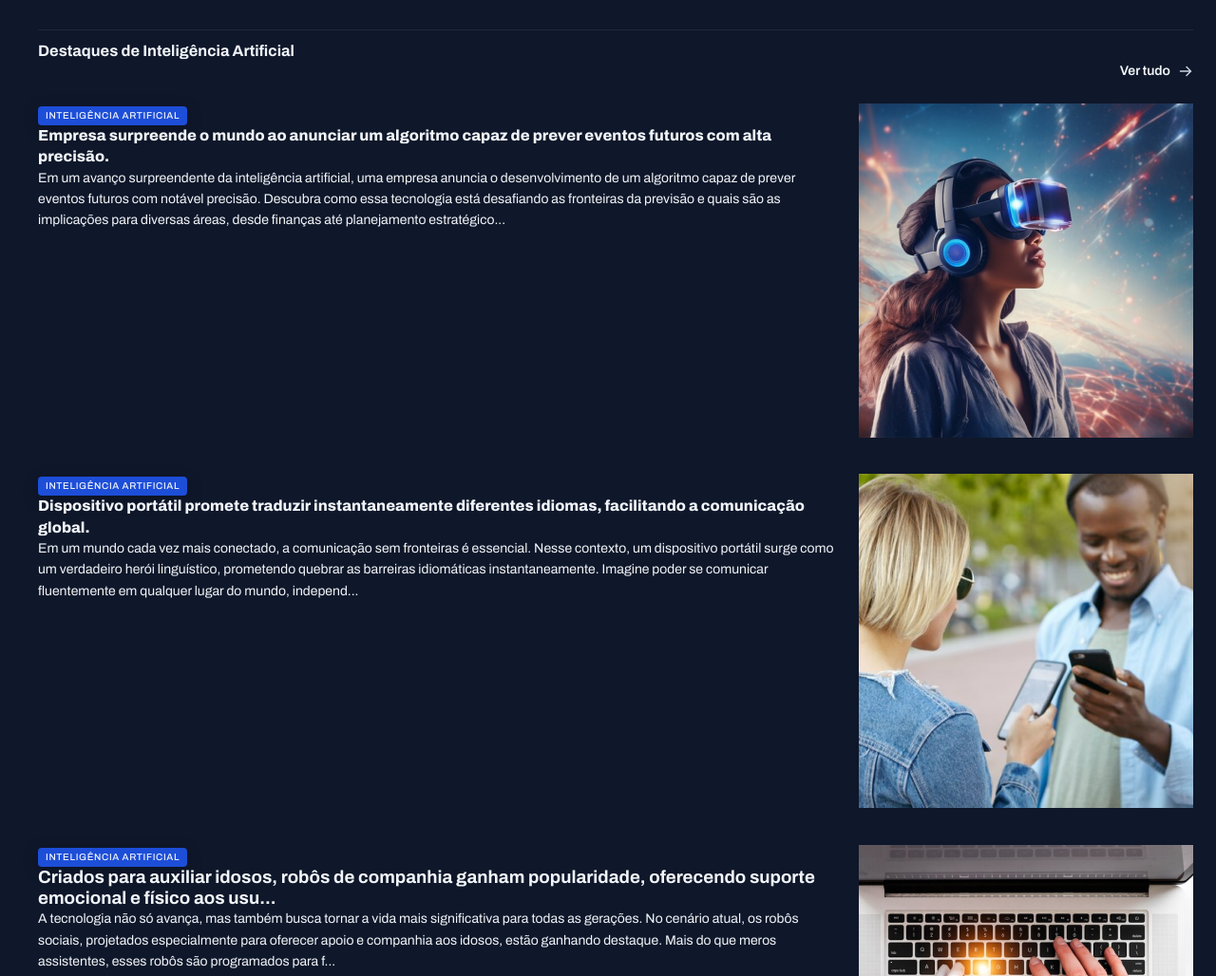
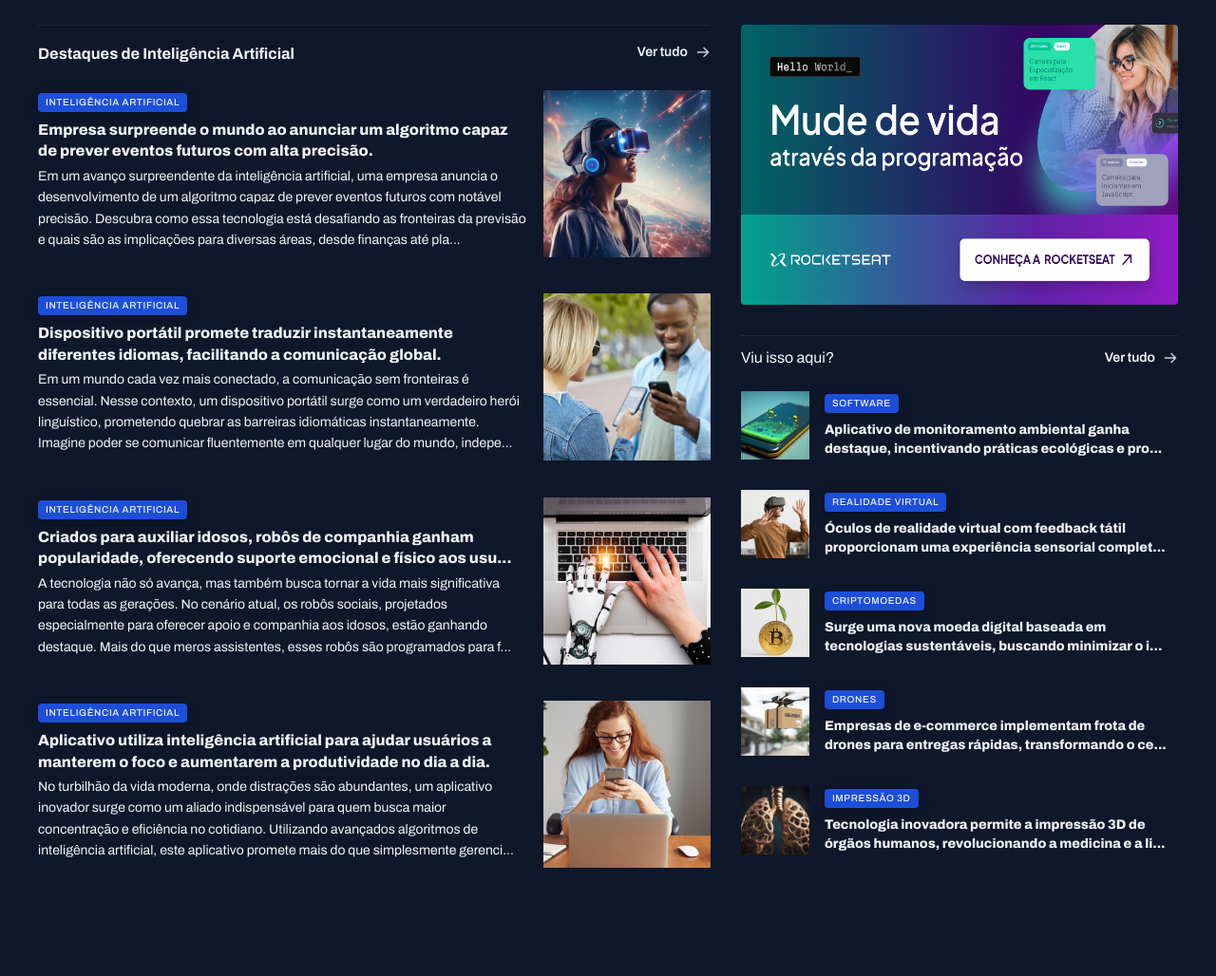
Before and after one commit to lucasaraujope/portal_de_noticias, a plain HTML site: page index.html in a window 1280 px wide. Shown: the part 1040-2068 px from the top of the page at 95% size. After the commit the page ends 1961 px from the top, so only its background shows below. Drawn offline with Linux system fonts and the light colour scheme.

Commit message:
finalizando a sessão de noticias

```diff
--- a/Style/global.css
+++ b/Style/global.css
@@ -52,7 +52,16 @@ img {
 
 main {
     margin-top: 40px;
-    gap: 80px;
+    row-gap: 80px;
+
+    column-gap: 32px;
+
+    grid-template-columns: 2fr 1.3fr;
+    grid-template-areas:
+    "featured featured"
+    "weekly weekly"
+    "ai aside"
+    ;
 }
 
 .content-tag {
--- a/Style/sections.css
+++ b/Style/sections.css
@@ -22,6 +22,7 @@ section header{
 }
 
 #featured{
+grid-area: featured;
     img{
         height: 100%;
         object-fit: cover;
@@ -68,6 +69,7 @@ section header{
 }
 
 #weekly{
+grid-area: weekly;
 
     &>div {
             grid-template-columns: repeat(4, 292px);
@@ -92,3 +94,49 @@ section header{
         font-weight: 800;
     }
 }
+
+#ai {
+
+
+    grid-area: ai;
+
+    img {
+        width: 176px;
+
+    }
+
+    h3 {
+        margin-block: 8px 4px;
+    }
+
+}
+
+aside {
+    grid-area: aside;
+
+    header span {
+        font: 400 16px/140% var(--font-family);
+    }
+}
+
+#ads{
+    img{
+        height: 295px;
+        border-radius: 4px;
+    }
+
+    display: flex;
+}
+
+#more {
+    margin-top: 32px;
+
+    img {
+        width: 72px;
+        height: 72px;
+    }
+
+    h3 {
+        margin-top: 8px;
+    }
+}
--- a/index.html
+++ b/index.html
@@ -48,14 +48,16 @@
                             <figcaption>
                                 <span class="content-tag">robótica</span>
                                 <h2 class="text-2xl">
-                    Robôs domésticos começam a ser adotados para tarefas diárias, prometendo mais conforto e eficiência nas residências.
+                                    Robôs domésticos começam a ser adotados para tarefas diárias, prometendo mais conforto e eficiência
+                                    nas residências.
                                 </h2>
                             </figcaption>
                         </figure>
 
                 <div class="grid grid-cols-2  gap-16">
                     <figure class="card">
-                <img src="./Assets/images/Image 02.png" alt="Novo Smartphone Projetor 3D chega ao mercado, transformando a forma como vemos nossas telas!">
+                        <img src="./Assets/images/Image 02.png"
+                            alt="Novo Smartphone Projetor 3D chega ao mercado, transformando a forma como vemos nossas telas!">
 
                         <figcaption>
                             <span class="content-tag">Hologramas</span>
@@ -65,7 +67,8 @@
                         </figcaption>
                         </figure>
                         <figure class="card">
-                <img src="./Assets/images/Image 03.png" alt="Tecnologia 6G chega às metrópoles brasileiras, prometendo revolucionar a forma como vivemos e nos comunicamos.">
+                            <img src="./Assets/images/Image 03.png"
+                                alt="Tecnologia 6G chega às metrópoles brasileiras, prometendo revolucionar a forma como vivemos e nos comunicamos.">
 
                         <figcaption>
                             <span class="content-tag">Internet</span>
@@ -86,7 +89,8 @@
                             </figcaption>
                         </figure>
                         <figure class="card">
-                <img src="./Assets/images/Image 05.png" alt="Escolas adotam a tecnologia VR para proporcionar experiências imersivas, transformando a aprendizagem tradicional.">
+                            <img src="./Assets/images/Image 05.png"
+                                alt="Escolas adotam a tecnologia VR para proporcionar experiências imersivas, transformando a aprendizagem tradicional.">
                             <figcaption>
                                 <span class="content-tag">Realidade Virtual</span>
                                 <h2 class="text-lg">Escolas adotam a tecnologia VR para proporcionar experiências imersivas, transformando a
@@ -132,8 +136,8 @@
                     </figure>
                     </div>
             </section>
-            <section id="ai ">
-                <header>
+            <section id="ai">
+                <header class="grid grid-flow-col">
                     <h3>Destaques de Inteligência Artificial</h3>
                     <a href="#" class="grid grid-flow-col">
                         <p>Ver tudo</p>
@@ -144,15 +148,17 @@
                     <article class="grid grid-flow-col gap-16">
                         <div>
                             <span class="content-tag">Inteligência Artificial</span>
-                            <h3 class="text-xl">Empresa surpreende o mundo ao anunciar um algoritmo capaz de prever eventos futuros com alta
+                            <h3 class="text-xl">Empresa surpreende o mundo ao anunciar um algoritmo capaz de prever eventos futuros com
+                                alta
                                 precisão.
                             </h3>
-                            <p class="text-sm">Em um avanço surpreendente da inteligência artificial, uma empresa anuncia o desenvolvimento de um
+                            <p class="text-sm">Em um avanço surpreendente da inteligência artificial, uma empresa anuncia o
+                                desenvolvimento de um
                                 algoritmo capaz de
                                 prever eventos futuros com notável precisão. Descubra como essa tecnologia está desafiando as
                                 fronteiras
                                 da previsão e
-                                quais são as implicações para diversas áreas, desde finanças até planejamento estratégico...</p>
+                                quais são as implicações para diversas áreas, desde finanças até pla...</p>
                         </div>
                         <div>
                             <img src="./Assets/images/Image 10.png"
@@ -163,14 +169,16 @@
                     <article class="grid grid-flow-col gap-16">
                         <div>
                             <span class="content-tag">Inteligência Artificial</span>
-                            <h3 class="text-xl">Dispositivo portátil promete traduzir instantaneamente diferentes idiomas, facilitando a comunicação
+                            <h3 class="text-xl">Dispositivo portátil promete traduzir instantaneamente diferentes idiomas, facilitando a
+                                comunicação
                                 global.
                             </h3>
-                            <p class="text-sm">Em um mundo cada vez mais conectado, a comunicação sem fronteiras é essencial. Nesse contexto, um
+                            <p class="text-sm">Em um mundo cada vez mais conectado, a comunicação sem fronteiras é essencial. Nesse
+                                contexto, um
                                 dispositivo portátil
                                 surge como um verdadeiro herói linguístico, prometendo quebrar as barreiras idiomáticas
                                 instantaneamente. Imagine poder
-                                se comunicar fluentemente em qualquer lugar do mundo, independ...
+                                se comunicar fluentemente em qualquer lugar do mundo, indepe...
                             </p>
                         </div>
                         <div>
@@ -182,11 +190,12 @@
                     <article class="grid grid-flow-col gap-16">
                         <div>
                             <span class="content-tag">Inteligência Artificial</span>
-                            <h3>Criados para auxiliar idosos, robôs de companhia ganham popularidade, oferecendo suporte emocional e
+                            <h3 class="text-xl">Criados para auxiliar idosos, robôs de companhia ganham popularidade, oferecendo suporte emocional e
                                 físico aos
                                 usu...
-                            </h3 class="text-xl">
-                            <p class="text-sm">A tecnologia não só avança, mas também busca tornar a vida mais significativa para todas as gerações.
+                            </h3>
+                            <p class="text-sm">A tecnologia não só avança, mas também busca tornar a vida mais significativa para todas
+                                as gerações.
                                 No
                                 cenário atual,
                                 os robôs sociais, projetados especialmente para oferecer apoio e companhia aos idosos, estão
@@ -203,10 +212,12 @@
                     <article class="grid grid-flow-col gap-16">
                         <div>
                             <span class="content-tag">Inteligência Artificial</span>
-                            <h3 class="text-xl">Aplicativo utiliza inteligência artificial para ajudar usuários a manterem o foco e aumentarem a
+                            <h3 class="text-xl">Aplicativo utiliza inteligência artificial para ajudar usuários a manterem o foco e
+                                aumentarem a
                                 produtividade no dia a
                                 dia.</h3>
-                            <p class="text-sm">No turbilhão da vida moderna, onde distrações são abundantes, um aplicativo inovador surge como um
+                            <p class="text-sm">No turbilhão da vida moderna, onde distrações são abundantes, um aplicativo inovador
+                                surge como um
                                 aliado
                                 indispensável
                                 para quem busca maior concentração e eficiência no cotidiano. Utilizando avançados algoritmos de
@@ -219,14 +230,14 @@
                         </div>
                     </article>
                 </div>
-                <div>
-                    <div id="ads">
+            </section>
+            <aside>
+                <div id="ads"x'x>
                     <img src="./Assets/Ads.png" alt="imagem de um anúncion divulgando um curso de programação">
                 </div>
-                </div>
-                <section id="more" >
+                <section id="more">
                     <header class="grid grid-flow-col">
-                        <h3>Viu isso aqui?</h3>
+                        <span>Viu isso aqui?</span>
                         <a href="" class="grid grid-flow-col">
                             <p>Ver tudo</p>
                             <span></span>
@@ -239,7 +250,7 @@
                                 alt="Aplicativo de monitoramento ambiental ganha destaque, incentivando práticas ecológicas e promovendo a conscientização.">
                             <div>
                                 <span class="content-tag">Software</span>
-                                <h3 class="text-xl">Aplicativo de monitoramento ambiental ganha destaque, incentivando práticas
+                                <h3 class="text-lg">Aplicativo de monitoramento ambiental ganha destaque, incentivando práticas
                                     ecológicas e pro...</h3>
                             </div>
                         </article>
@@ -249,7 +260,7 @@
                                 alt="Óculos de realidade virtual com feedback tátil proporcionam uma experiência sensorial completa, imergindo usuários em ambientes digitais.">
                             <div>
                                 <span class="content-tag">Realidade Virtual</span>
-                                <h3 class="text-xl">Óculos de realidade virtual com feedback tátil proporcionam uma experiência
+                                <h3 class="text-lg">Óculos de realidade virtual com feedback tátil proporcionam uma experiência
                                     sensorial complet...
                                 </h3>
                             </div>
@@ -260,7 +271,7 @@
                                 alt="Surge uma nova moeda digital baseada em tecnologias sustentáveis, buscando minimizar o impacto ambiental associado à mineração de criptomoedas.">
                             <div>
                                 <span class="content-tag">Criptomoedas</span>
-                                <h3 class="text-xl">Surge uma nova moeda digital baseada em tecnologias sustentáveis, buscando
+                                <h3 class="text-lg">Surge uma nova moeda digital baseada em tecnologias sustentáveis, buscando
                                     minimizar o i...</h3>
                             </div>
                         </article>
@@ -270,7 +281,7 @@
                                 alt="Empresas de e-commerce implementam frota de drones para entregas rápidas, transformando o cenário do comércio online.">
                             <div>
                                 <span class="content-tag">Drones</span>
-                                <h3 class="text-xl">Empresas de e-commerce implementam frota de drones para entregas rápidas,
+                                <h3 class="text-lg">Empresas de e-commerce implementam frota de drones para entregas rápidas,
                                     transformando o ce...</h3>
                             </div>
                         </article>
@@ -280,14 +291,14 @@
                                 alt="Tecnologia inovadora permite a impressão 3D de órgãos humanos, revolucionando a medicina e a lista de espera por transplantes.">
                             <div>
                                 <span class="content-tag">Impressão 3d</span>
-                                <h3 class="text-xl">Tecnologia inovadora permite a impressão 3D de órgãos humanos, revolucionando a
+                                <h3 class="text-lg">Tecnologia inovadora permite a impressão 3D de órgãos humanos, revolucionando a
                                     medicina e a li...
                                 </h3>
                             </div>
                         </article>
                     </div>
                 </section>
-    </section>
+            </aside>
             </main>
             </body>
 </html>
```
Lines whose indentation alone changed are shown as unchanged.
